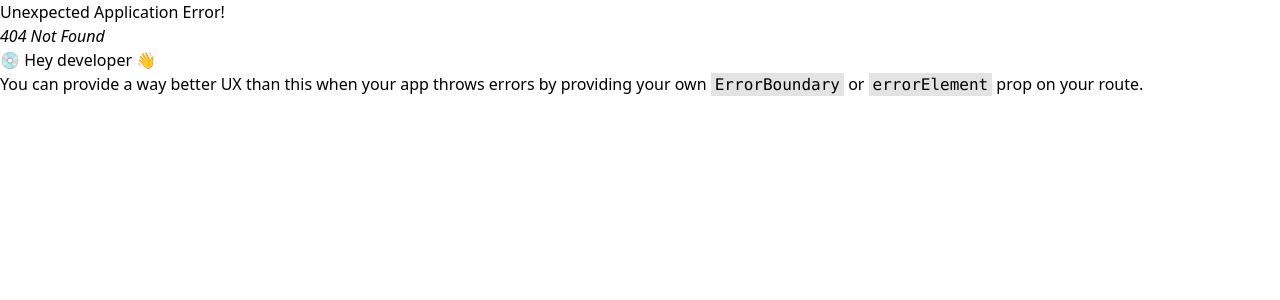
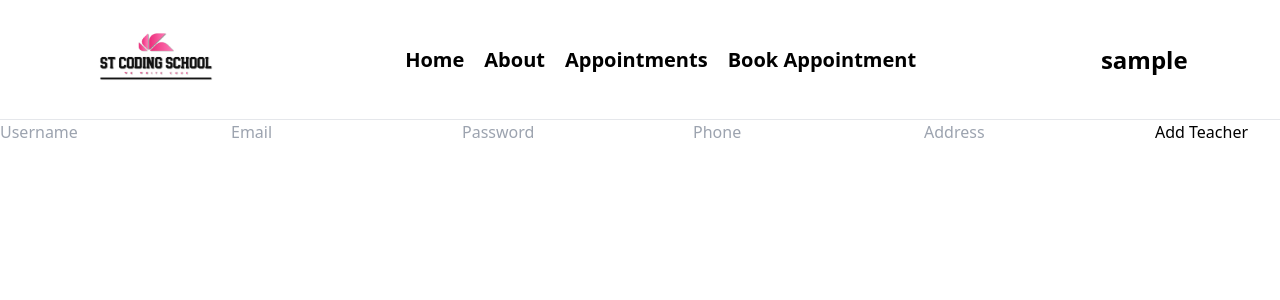
Before and after one commit to Naveenvk29/Student-TB-appointment, a React (Vite) app in the folder client/: page /admin/add-teacher in a window 1280 px wide. Before the commit this address had no page. Shown: the top 300 px of the page. Built offline with nearby package versions, Linux system fonts and the light colour scheme; sample sign-in values are in the browser's storage.

Commit message:
added pototype page of admin

```diff
--- a/client/src/main.jsx
+++ b/client/src/main.jsx
@@ -16,6 +16,13 @@ import Login from "./pages/Auth/Login.jsx";
 import Registration from "./pages/Auth/Registration.jsx";
 import PrivateRoutes from "./pages/User/privateRoutes.jsx";
 import Profile from "./pages/User/Profile.jsx";
+
+//
+import AdminRoutes from "./pages/Admin/AdminRoutes.jsx";
+import AddTeacher from "./pages/Admin/AddTeacher.jsx";
+import ApproveStudents from "./pages/Admin/ApproveStudents.jsx";
+import GetAllUser from "./pages/Admin/GetAllUser.jsx";
+
 const routes = createBrowserRouter(
   createRoutesFromElements(
     <Route path="/" element={<App />}>
@@ -26,6 +33,17 @@ const routes = createBrowserRouter(
       <Route path="" element={<PrivateRoutes />}>
         <Route path="/profile" element={<Profile />} />
       </Route>
+
+      {/* Admin routes */}
+      <Route path="" element={<AdminRoutes />}>
+        {/* Add admin routes here */}
+        <Route path="/admin/add-teacher" element={<AddTeacher />} />
+        <Route path="/admin/approve-students" element={<ApproveStudents />} />
+        <Route path="/admin/get-all-users" element={<GetAllUser />} />
+
+        {/* <Route path="/admin/users" element={<UserList />} /> */}
+        {/* <Route path="/admin/dashboard" element={<Dashboard />} /> */}
+      </Route>
     </Route>
   )
 );
--- /dev/null
+++ b/client/src/pages/Admin/AddTeacher.jsx
@@ -0,0 +1,75 @@
+import { useAddTeacherMutation } from "../../redux/Api/userApi";
+import { useDispatch } from "react-redux";
+import { useNavigate } from "react-router-dom";
+import { toast } from "react-toastify";
+import Loader from "../../components/loader";
+import { useState } from "react";
+const AddTeacher = () => {
+  const [username, setUsername] = useState("");
+  const [email, setEmail] = useState("");
+  const [password, setPassword] = useState("");
+  const [phone, setPhone] = useState("");
+  const [address, setAddress] = useState("");
+
+  const dispatch = useDispatch();
+  const navigate = useNavigate();
+  const [addTeacher, { loading }] = useAddTeacherMutation();
+
+  const handleSubmit = async (e) => {
+    e.preventDefault();
+    try {
+      await addTeacher({
+        username,
+        email,
+        password,
+        phone,
+        address,
+      });
+
+      toast.success("Teacher added successfully!");
+      navigate("/teachers");
+    } catch (error) {
+      toast.error(error.message);
+    }
+  };
+  return (
+    <div>
+      {loading && <Loader />}
+      <form onSubmit={handleSubmit}>
+        <input
+          type="text"
+          placeholder="Username"
+          value={username}
+          onChange={(e) => setUsername(e.target.value)}
+        />
+        <input
+          type="email"
+          placeholder="Email"
+          value={email}
+          onChange={(e) => setEmail(e.target.value)}
+        />
+        <input
+          type="password"
+          placeholder="Password"
+          value={password}
+          onChange={(e) => setPassword(e.target.value)}
+        />
+        <input
+          type="text"
+          placeholder="Phone"
+          value={phone}
+          onChange={(e) => setPhone(e.target.value)}
+        />
+        <input
+          type="text"
+          placeholder="Address"
+          value={address}
+          onChange={(e) => setAddress(e.target.value)}
+        />
+        <button type="submit">Add Teacher</button>
+      </form>
+    </div>
+  );
+};
+
+export default AddTeacher;
--- /dev/null
+++ b/client/src/pages/Admin/AdminRoutes.jsx
@@ -0,0 +1,13 @@
+import { Outlet, Navigate } from "react-router-dom";
+import { useSelector } from "react-redux";
+
+const AdminRoutes = () => {
+  const { userInfo } = useSelector((state) => state.auth);
+  return userInfo.role === "admin" ? (
+    <Outlet />
+  ) : (
+    <Navigate to="/login" replace />
+  );
+};
+
+export default AdminRoutes;
--- /dev/null
+++ b/client/src/pages/Admin/ApproveStudents.jsx
@@ -0,0 +1,37 @@
+import React from "react";
+import { useApproveStatusMutation } from "../../redux/Api/userApi";
+import { Link, useNavigate, useParams } from "react-router-dom";
+import { useState } from "react";
+const ApproveStudents = () => {
+  const { userId } = useParams();
+  const navigate = useNavigate();
+  const [status, setStatus] = useState();
+
+  const [approveStatus, { isLoading }] = useApproveStatusMutation(userId);
+
+  const handleApprove = async () => {
+    try {
+      setStatus("pending");
+      await approveStatus({
+        variables: { id: userId, status },
+      });
+      setStatus("success");
+      navigate("/dashboard");
+    } catch (error) {
+      setStatus("error");
+      console.error(error);
+    }
+  };
+  return (
+    <div>
+      <h2>Approve Student</h2>
+
+      <button onClick={handleApprove} disabled={isLoading}>
+        Approve
+      </button>
+      <Link to="/dashboard">Back to Dashboard</Link>
+    </div>
+  );
+};
+
+export default ApproveStudents;
--- /dev/null
+++ b/client/src/pages/Admin/GetAllUser.jsx
@@ -0,0 +1,7 @@
+import React from "react";
+
+const GetAllUser = () => {
+  return <div>GetAllUser</div>;
+};
+
+export default GetAllUser;
```
